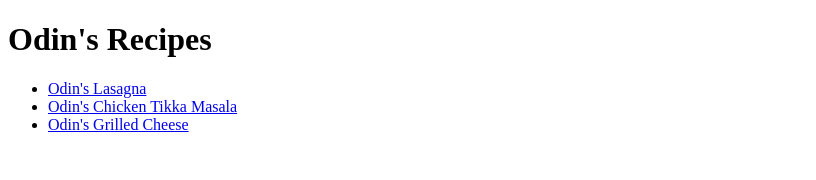
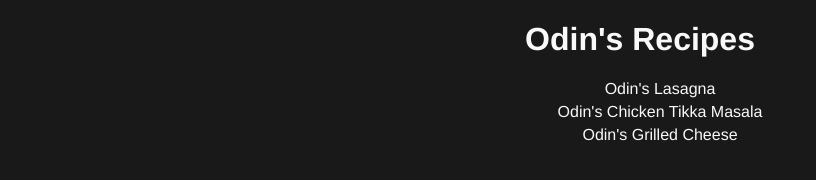
Before and after one commit to perquyk/odin-recipe, a plain HTML site: page index.html in a window 1280 px wide. Shown: the whole page, without its empty margins (0-816 px from the left). Drawn offline with Linux system fonts and the light colour scheme.

Commit message:
tested out some CSS

```diff
--- a/index.html
+++ b/index.html
@@ -4,6 +4,7 @@
     <meta charset="UTF-8">
     <meta name="viewport" content="width=device-width, initial-scale=1.0">
     <title>Odin's Recipes</title>
+    <link rel="stylesheet" href="style.css" />
 </head>
 <body>
     <h1>Odin's Recipes</h1>
--- /dev/null
+++ b/style.css
@@ -0,0 +1,19 @@
+body {
+    background-color: #19191a;
+    color: #f9f9f9;
+    text-align: center;
+    font-family: Helvetica, "Times New Romans", sans-serif;
+}
+
+
+
+
+ul li {
+    list-style: none;
+    margin-top: 5px;
+
+}
+a {
+    text-decoration: none;
+    color: #f9f9f9;
+}
```
